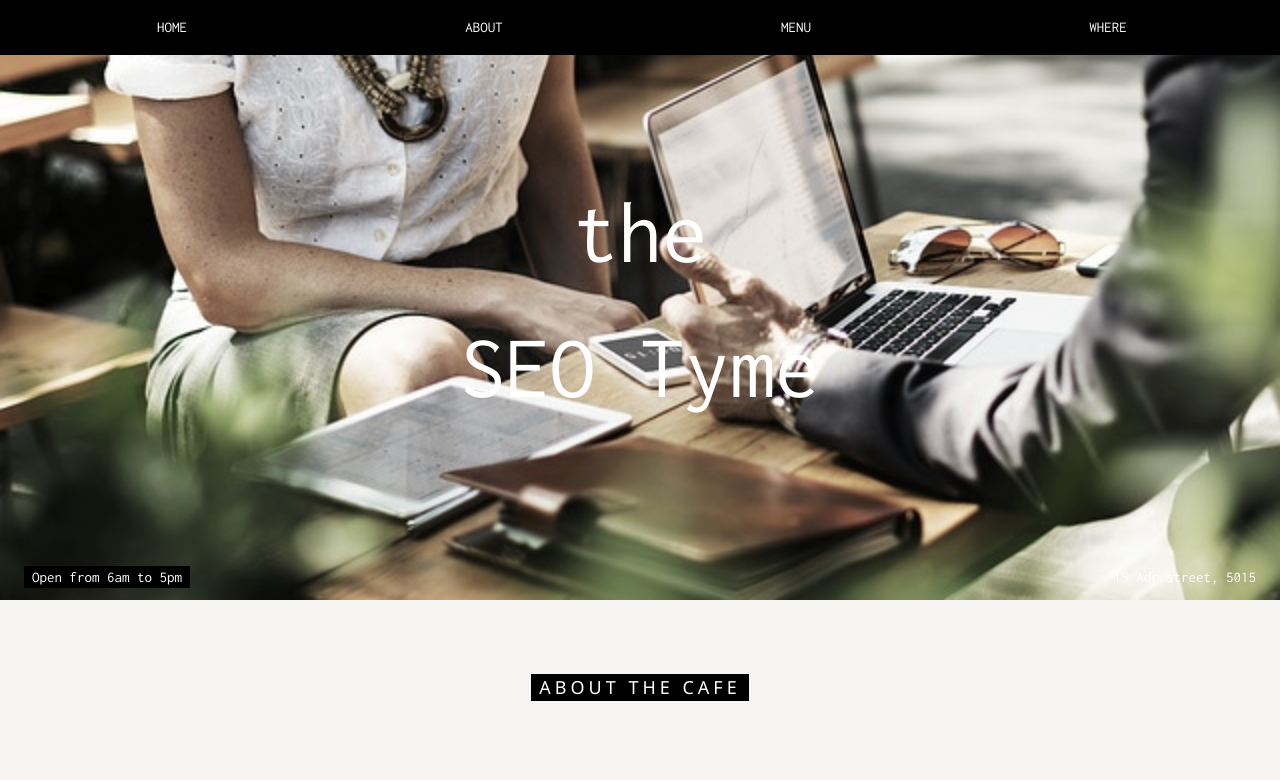
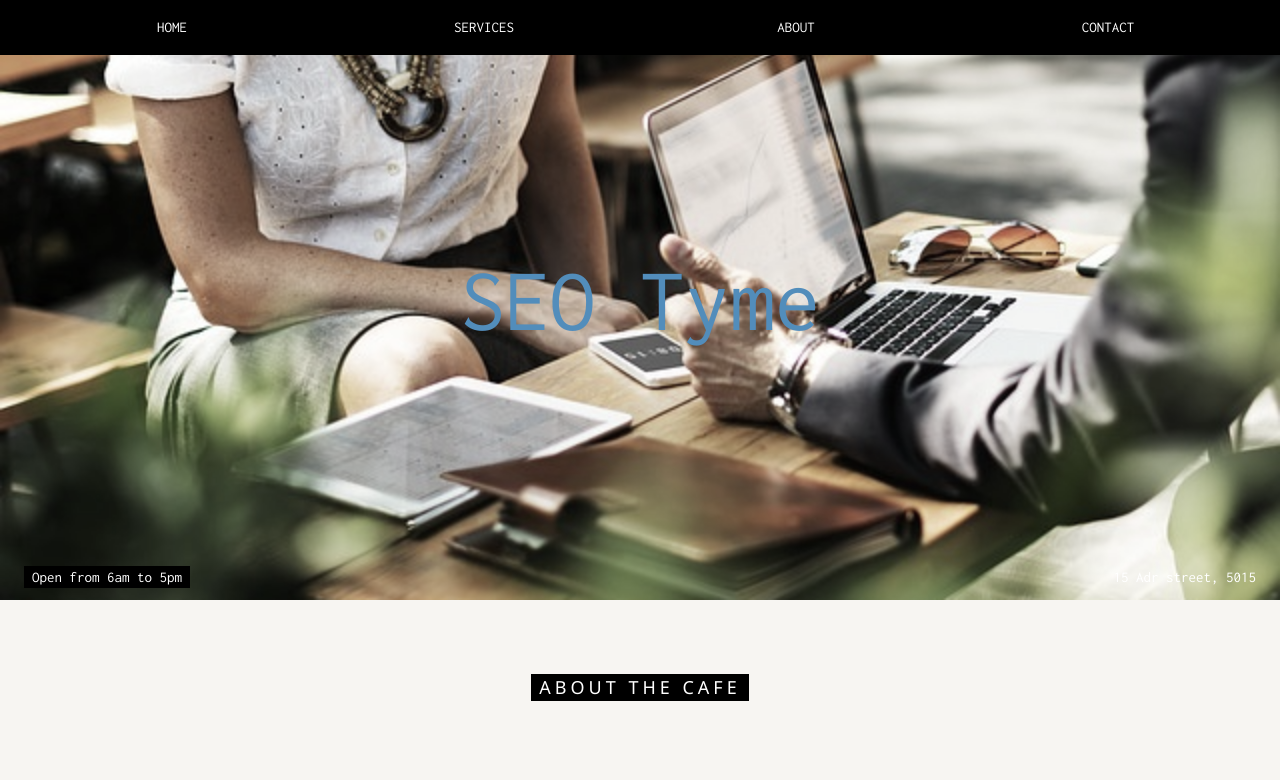
Before and after one commit to weblogsan/endzone, a plain HTML site: page abouts.html in a window 1280 px wide. Shown: the top 780 px of the page. Drawn offline with nearby package versions, Linux system fonts and the light colour scheme.

Commit message:
Update abouts.html

```diff
--- a/abouts.html
+++ b/abouts.html
@@ -31,13 +31,13 @@ body, html {
       <a href="#" class="w3-button w3-block w3-black">HOME</a>
     </div>
     <div class="w3-col s3">
-      <a href="#about" class="w3-button w3-block w3-black">ABOUT</a>
+      <a href="#about" class="w3-button w3-block w3-black">SERVICES</a>
     </div>
     <div class="w3-col s3">
-      <a href="#menu" class="w3-button w3-block w3-black">MENU</a>
+      <a href="#menu" class="w3-button w3-block w3-black">ABOUT</a>
     </div>
     <div class="w3-col s3">
-      <a href="#where" class="w3-button w3-block w3-black">WHERE</a>
+      <a href="#where" class="w3-button w3-block w3-black">CONTACT</a>
     </div>
   </div>
 </div>
@@ -48,7 +48,7 @@ body, html {
     <span class="w3-tag">Open from 6am to 5pm</span>
   </div>
   <div class="w3-display-middle w3-center">
-    <span class="w3-text-white" style="font-size:90px">the<br>SEO Tyme</span>
+    <span class="w3-text-blue" style="font-size:90px">SEO Tyme</span>
   </div>
   <div class="w3-display-bottomright w3-center w3-padding-large">
     <span class="w3-text-white">15 Adr street, 5015</span>
```
